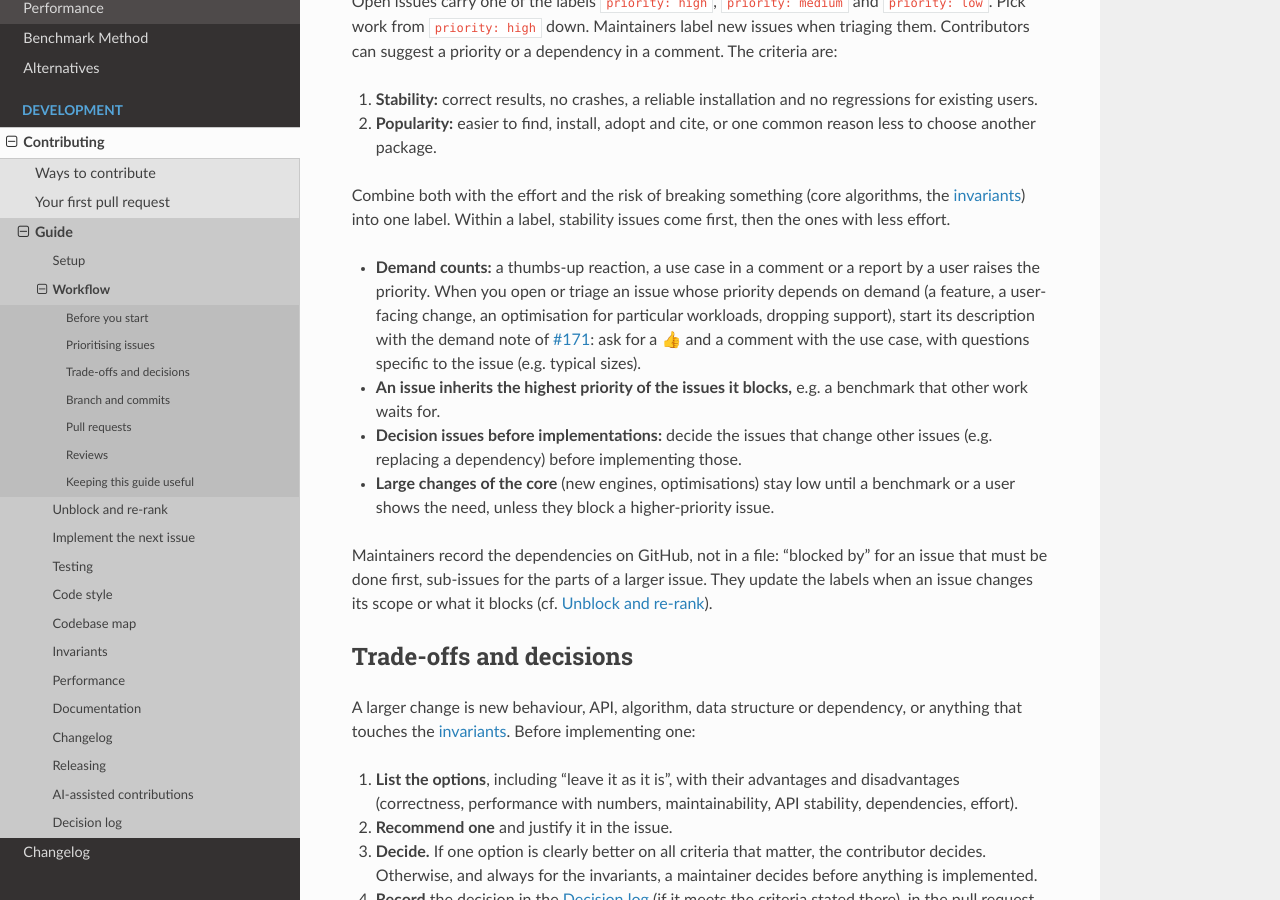
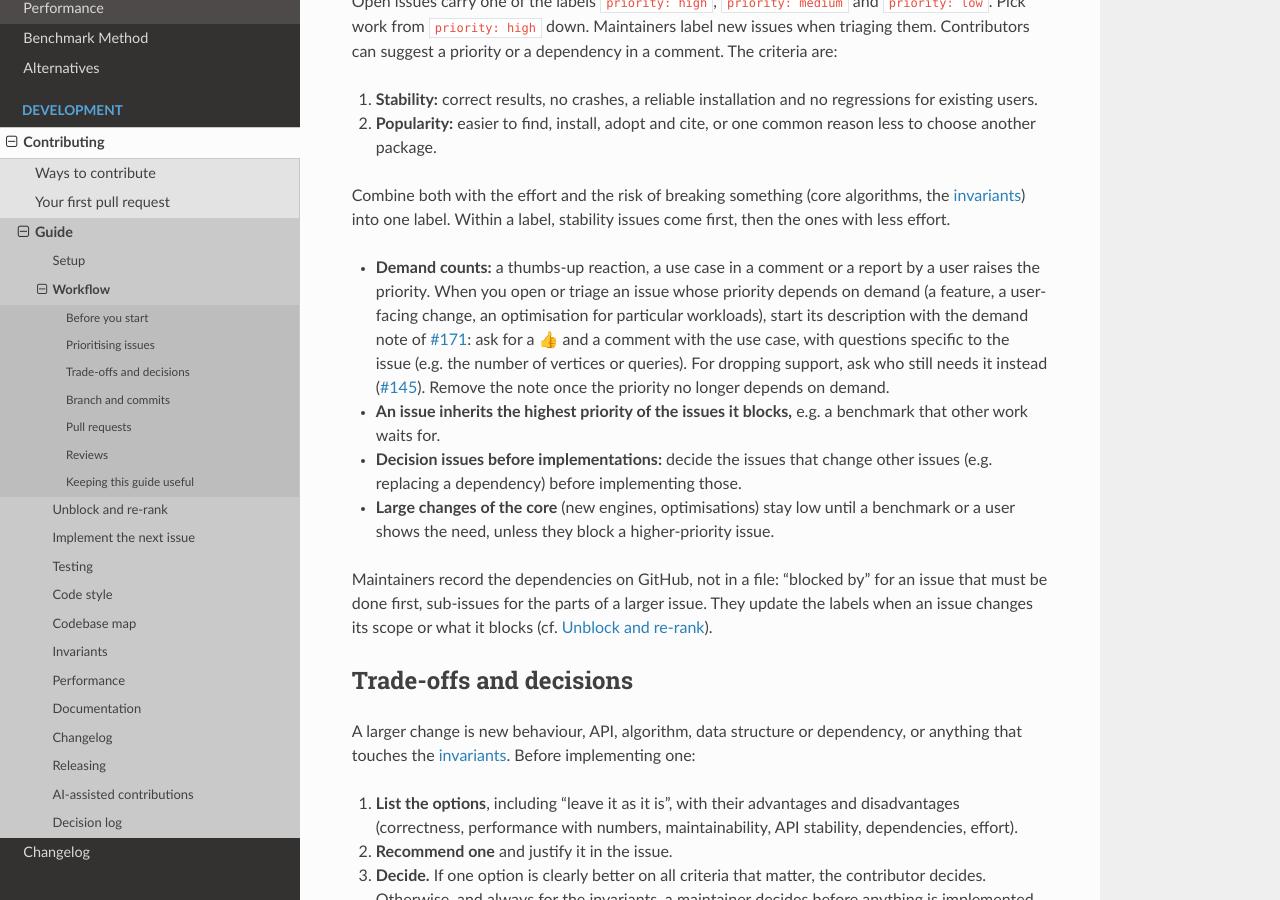
Before and after one commit to jannikmi/extremitypathfinder, a Sphinx documentation site: the page built from docs/contributing/workflow.md, in a window 1280 px wide and 900 px high, scrolled down 450 px. Built offline with Sphinx 7.4.7 and the Read the Docs theme 3.1.0, drawn with Linux system fonts in a browser that asks for light colours.

Commit message:
Guide: demand note wording for dropping support, when to remove it
Co-Authored-By: Claude Opus 5.5 <noreply@anthropic.com>
Claude-Session: https://claude.ai/code/session_01XJqV77p2gUXigersF9TyUn

```diff
--- a/docs/contributing/workflow.md
+++ b/docs/contributing/workflow.md
@@ -23,9 +23,11 @@ into one label. Within a label, stability issues come first, then the ones with
 
 - **Demand counts:** a thumbs-up reaction, a use case in a comment or a report by a user raises the priority.
   When you open or triage an issue whose priority depends on demand (a feature, a user-facing change, an optimisation
-  for particular workloads, dropping support), start its description with the demand note of
+  for particular workloads), start its description with the demand note of
   [#171](https://github.com/jannikmi/extremitypathfinder/issues/171): ask for a 👍 and a comment with the use case,
-  with questions specific to the issue (e.g. typical sizes).
+  with questions specific to the issue (e.g. the number of vertices or queries). For dropping support, ask who still
+  needs it instead ([#145](https://github.com/jannikmi/extremitypathfinder/issues/145)).
+  Remove the note once the priority no longer depends on demand.
 - **An issue inherits the highest priority of the issues it blocks,** e.g. a benchmark that other work waits for.
 - **Decision issues before implementations:** decide the issues that change other issues
   (e.g. replacing a dependency) before implementing those.
```
